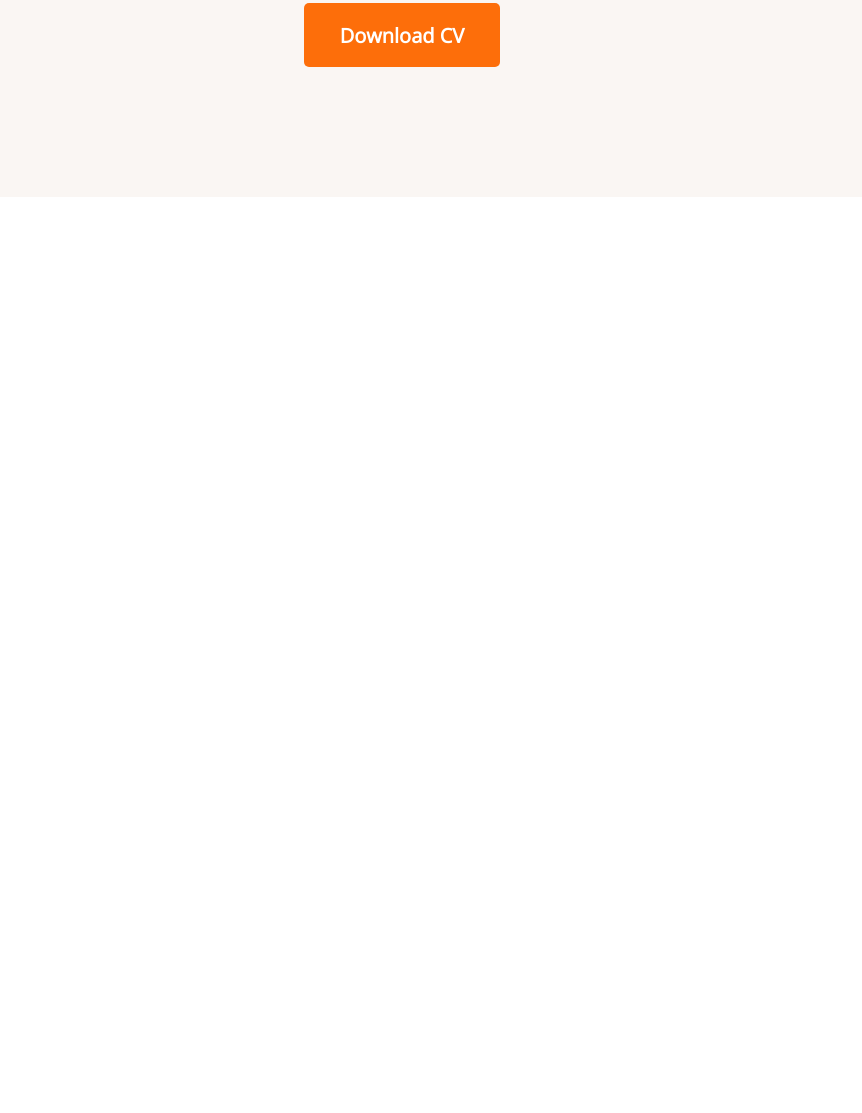
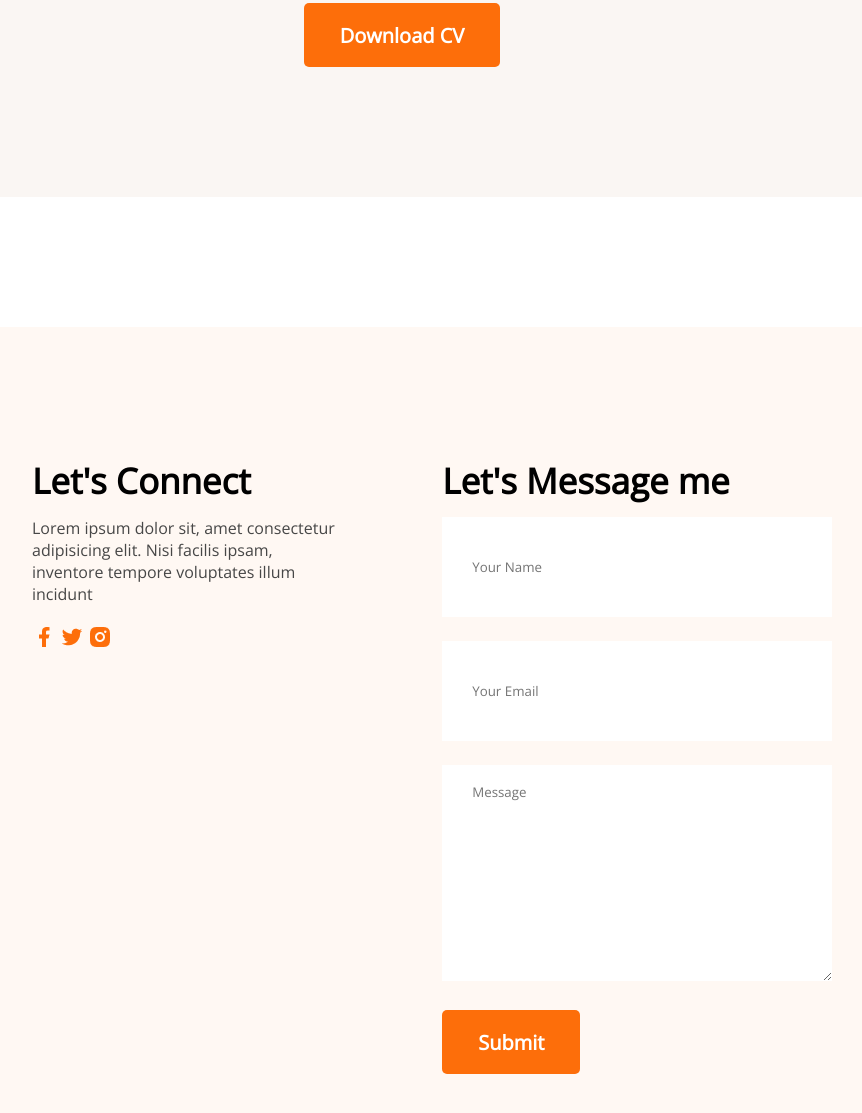
Before and after one commit to AyanUpadhaya/developer-portfolio, a plain HTML site: page index.html in a window 1280 px wide. Shown: the part 3625-4738 px from the top of the page, without its empty margins (238-1100 px from the left). Before the commit the page ends 3952 px from the top, so only its background shows below. Drawn offline with nearby package versions, Linux system fonts and the light colour scheme.

Commit message:
added contact us

```diff
--- a/index.html
+++ b/index.html
@@ -188,6 +188,39 @@
 
         </section>
 
+        <!-- contact section -->
+
+        <section class="contact">
+            <div>
+                <h3 class="section-title">
+                    Let's Connect
+                </h3>
+                <p class="contact-section-description">
+                    Lorem ipsum dolor sit, amet consectetur adipisicing elit. Nisi facilis ipsam, inventore tempore voluptates illum incidunt
+                </p>
+                <a href="">
+                    <img src="images/icons/facebook.png" alt="">
+                </a>
+                <a href="">
+                    <img src="images/icons/twitter.png" alt="">
+                </a>
+                <a href="">
+                    <img src="images/icons/insta.png" alt="">
+                </a>
+            </div>
+            <div>
+                <h3 class="section-title">
+                    Let's Message me
+                </h3>
+                <form action="">
+                    <input type="text" name="" id="" placeholder="Your Name">
+                    <input type="email" name="" id="" placeholder="Your Email">
+                    <textarea name="" id="" cols="30" rows="10" placeholder="Message"></textarea>
+                    <button class="btn-primary">Submit</button>
+                </form>
+            </div>
+        </section>
+
     </main>
 
     <footer>
--- a/styles.css
+++ b/styles.css
@@ -255,3 +255,41 @@ hr{
     margin-top:50px;
     text-align: center;
 }
+
+/* contact styles */
+.contact{
+    display: flex;
+    gap:100px;
+    background-color: #fff8f3;
+    padding: 130px 200px;
+    border-radius: 5px;
+}
+
+/* .contact h3>p{
+    margin-top: 30px;
+    margin-bottom: 40px;
+} */
+
+.contact .section-title{
+    text-align: left;
+}
+.contact .contact-section-description{
+    text-align: left;
+    /* width: 80%; */
+    margin-bottom: 20px;
+    color: #474747;
+}
+.contact a{
+    text-decoration: none;
+}
+
+.contact input, textarea{
+    width: 100%;
+    /* display: block; */
+    margin-bottom: 24px;
+    border: 0;
+    padding: 18px 30px;
+}
+.contact input{
+    height: 64px;
+}
```
